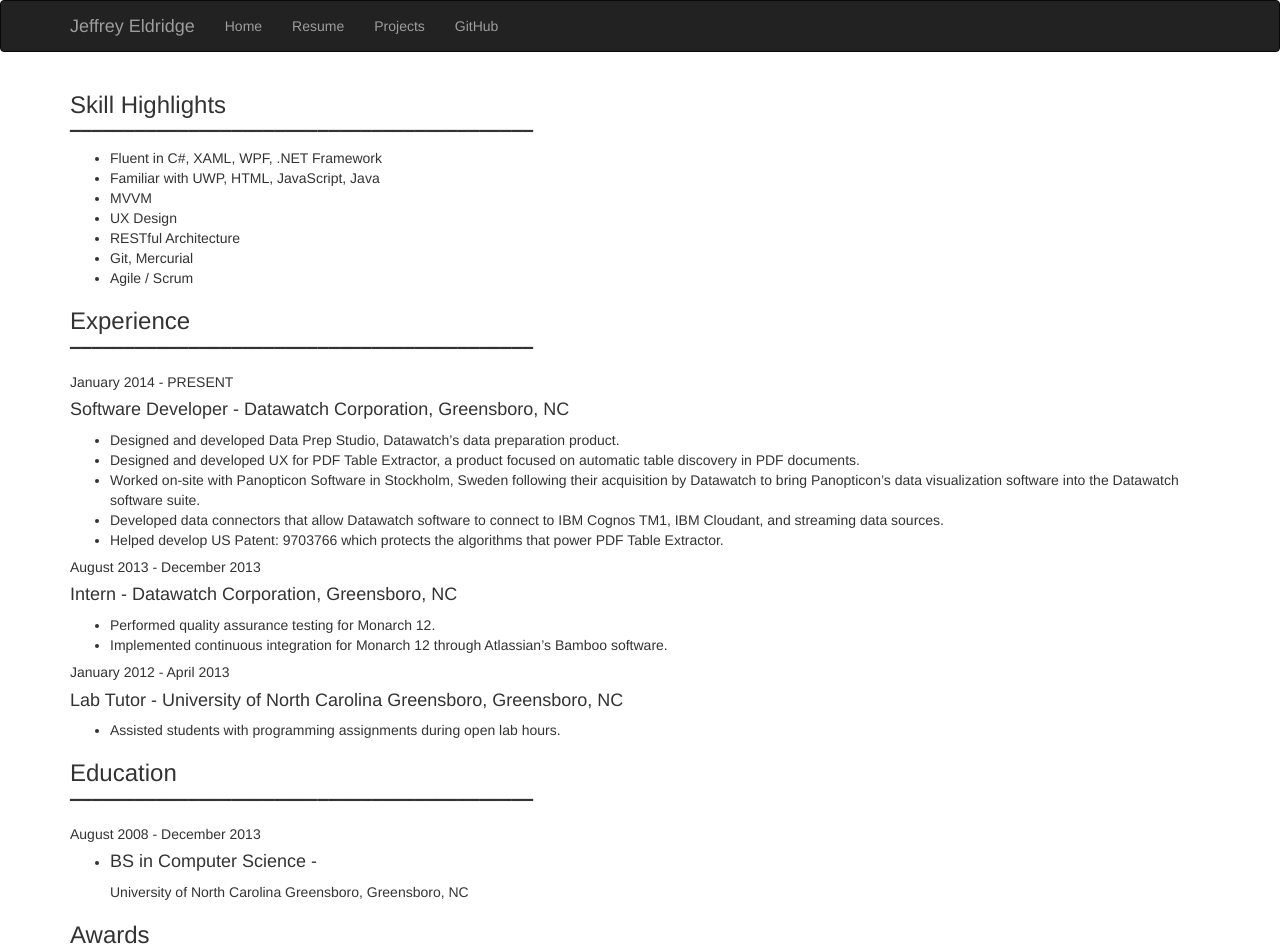
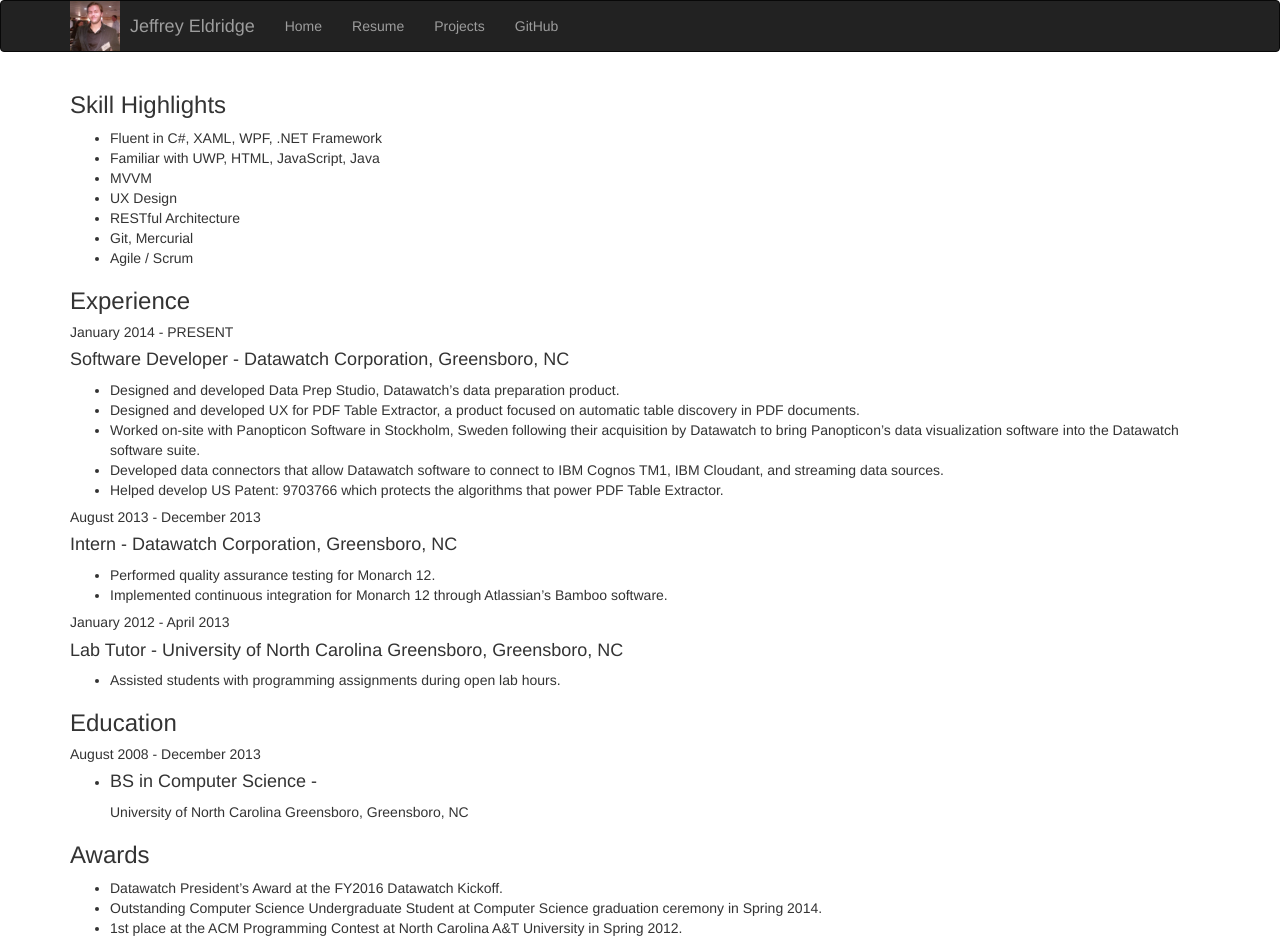
Before and after one commit to jleldridge/personal-website-ui, a React (Create React App) app: page /resume in a window 1280 px wide. Shown: the top 952 px of the page. Built offline with nearby package versions, Linux system fonts and the light colour scheme.

Commit message:
Put image back into header.

```diff
--- a/src/App.js
+++ b/src/App.js
@@ -21,7 +21,7 @@
       <div>
         <nav className="navbar navbar-inverse">
           <div className="container">
-            {/* <img src={myPicture} className="My-header-picture" alt="logo" /> */}
+            <img style={{height:'50px',float:'left',marginRight:'10px'}} src={myPicture} alt="logo" />
             <div className="navbar-brand">Jeffrey Eldridge</div>
             <NavMenu items={menuItems} />
           </div>
--- a/src/pages/Resume.js
+++ b/src/pages/Resume.js
@@ -5,9 +5,8 @@
         return (
             <div>
                 <h3>Skill Highlights</h3>
-                <div className="Dividing-line">▔▔▔▔▔▔▔▔▔▔▔▔▔▔▔▔▔▔▔▔▔▔▔▔▔▔▔▔▔▔▔▔▔▔▔▔▔▔▔▔▔▔▔</div>
-                <div className="Resume-list">
-                    <ul className="Two-column-list">
+                <div>
+                    <ul>
                         <li>Fluent in C#, XAML, WPF, .NET Framework</li>
                         <li>Familiar with UWP, HTML, JavaScript, Java</li>
                         <li>MVVM</li>
@@ -18,7 +17,6 @@
                     </ul>
                 </div>
                 <h3>Experience</h3>
-                <div className="Dividing-line">▔▔▔▔▔▔▔▔▔▔▔▔▔▔▔▔▔▔▔▔▔▔▔▔▔▔▔▔▔▔▔▔▔▔▔▔▔▔▔▔▔▔▔</div>
                 <h5>January 2014 - PRESENT</h5>
                 <h4>Software Developer - <span>Datawatch Corporation, Greensboro, NC</span></h4>
                 <ul>
@@ -40,12 +38,10 @@
 
 
                 <h3>Education</h3>
-                <div className="Dividing-line">▔▔▔▔▔▔▔▔▔▔▔▔▔▔▔▔▔▔▔▔▔▔▔▔▔▔▔▔▔▔▔▔▔▔▔▔▔▔▔▔▔▔▔</div>
                 <h5>August 2008 - December 2013</h5>
                 <ul><li><h4>BS in Computer Science - </h4><span>University of North Carolina Greensboro, Greensboro, NC</span></li></ul>
 
                 <h3>Awards</h3>
-                <div className="Dividing-line">▔▔▔▔▔▔▔▔▔▔▔▔▔▔▔▔▔▔▔▔▔▔▔▔▔▔▔▔▔▔▔▔▔▔▔▔▔▔▔▔▔▔▔</div>
                 <ul>
                     <li>Datawatch President’s Award at the FY2016 Datawatch Kickoff.</li>
                     <li>Outstanding Computer Science Undergraduate Student at Computer Science graduation ceremony in Spring 2014.</li>
```
